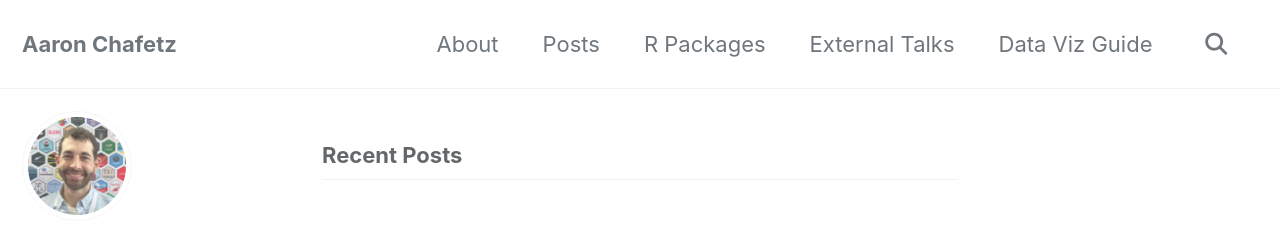
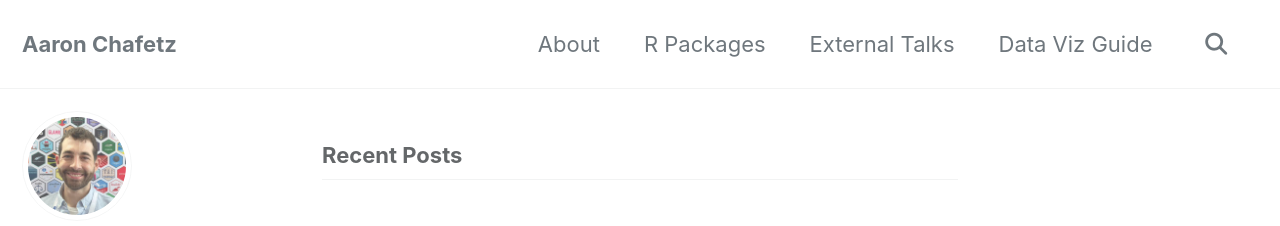
Before and after one commit to achafetz/achafetz.github.io, a Jekyll site: the page built from index.html, in a window 1280 px wide. Shown: the top 226 px of the page. Built offline with Jekyll 4.4.1, drawn with Linux system fonts in a browser that asks for light colours; cached includes are drawn as plain includes; the list of posts is cut into pages by our own code.

Commit message:
fix: remove posts

```diff
--- a/_data/navigation.yml
+++ b/_data/navigation.yml
@@ -1,8 +1,6 @@
 main:
   - title: "About"
     url: /about/
-  - title: Posts
-    url: /posts/
   - title: "R Packages"
     url: https://usaid-oha-si.r-universe.dev/packages
   - title: "External Talks"
```
